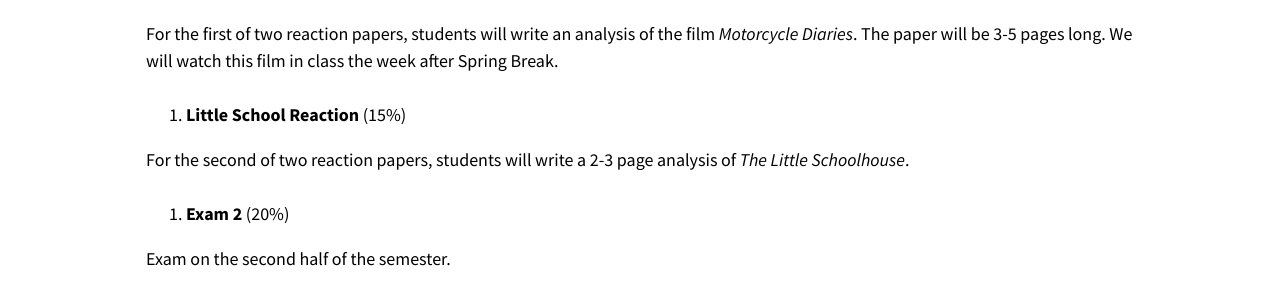
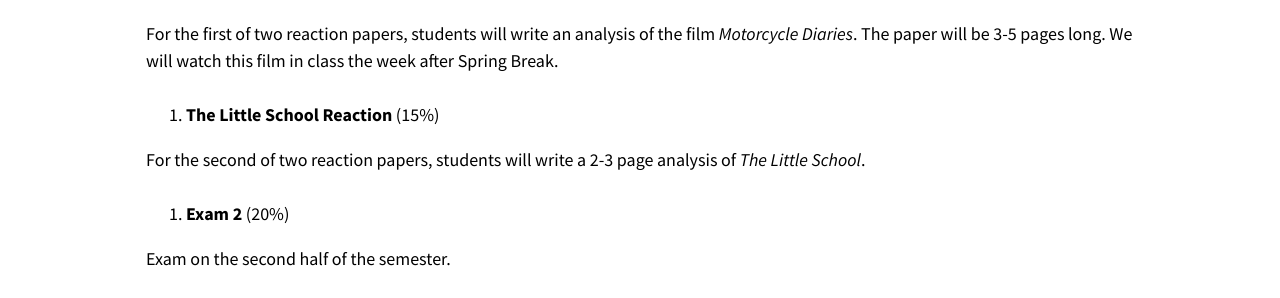
Before and after one commit to chadblack/2019MLA, a Jekyll site: the page built from assignments.md, in a window 1280 px wide. Shown: the part 824-1122 px from the top of the page. Built offline with Jekyll 4.4.1, drawn with Linux system fonts in a browser that asks for light colours; nearby versions of some CDN libraries.

Commit message:
no, it's little school

```diff
--- a/assignments.md
+++ b/assignments.md
@@ -40,10 +40,10 @@ For the first of two reaction papers, students will write an analysis of the
 film *Motorcycle Diaries*. The paper will be 3-5 pages long. We will watch
 this film in class the week after Spring Break.
 
-3. **Little School Reaction** (15%)
+3. **The Little School Reaction** (15%)
 
 For the second of two reaction papers, students will write a 2-3 page
-analysis of *The Little Schoolhouse*.
+analysis of *The Little School*.
 
 4. **Exam 2** (20%)
 
```
Also changed, not shown: calendar.md (+1 -1 lines).
